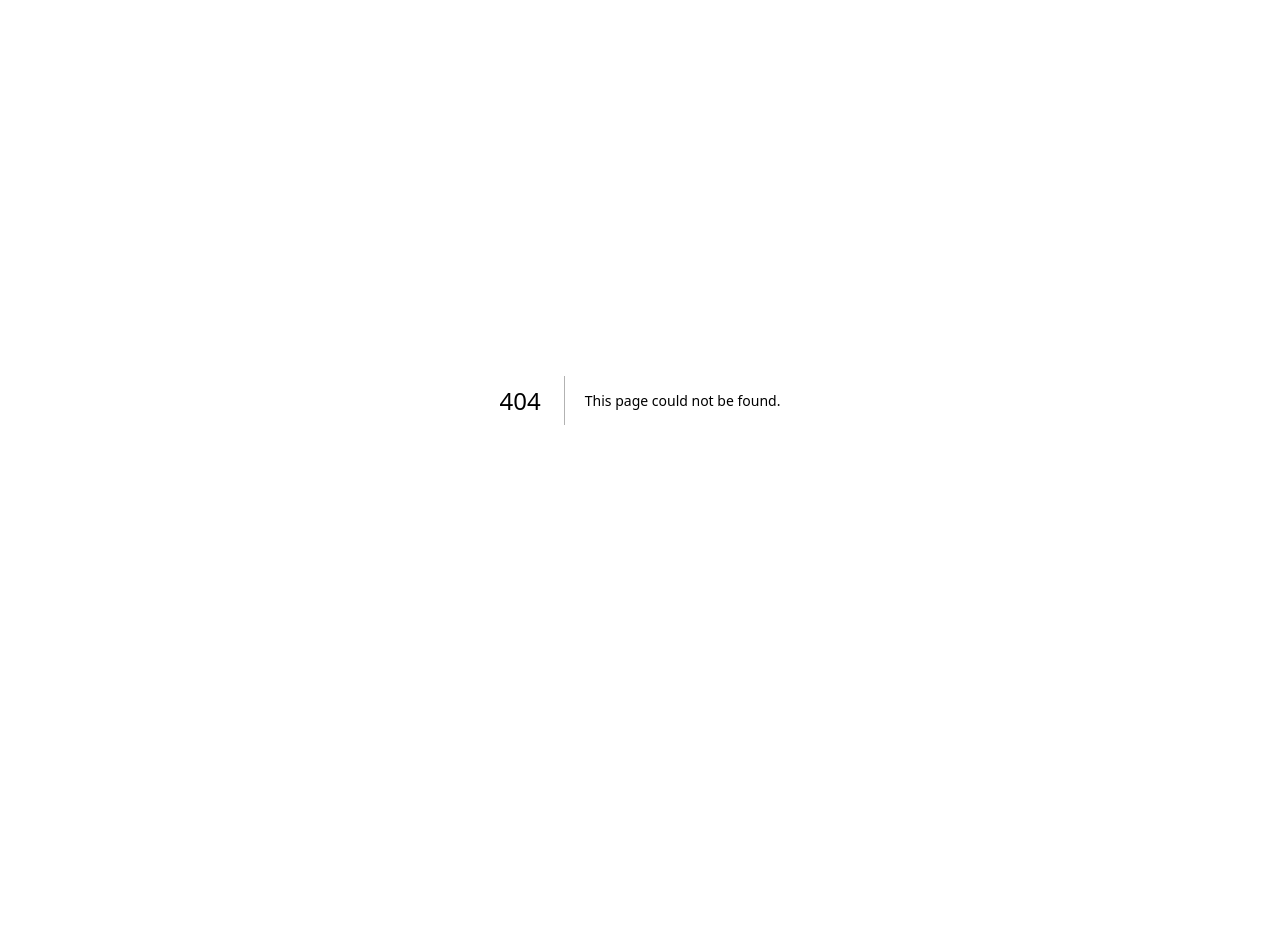
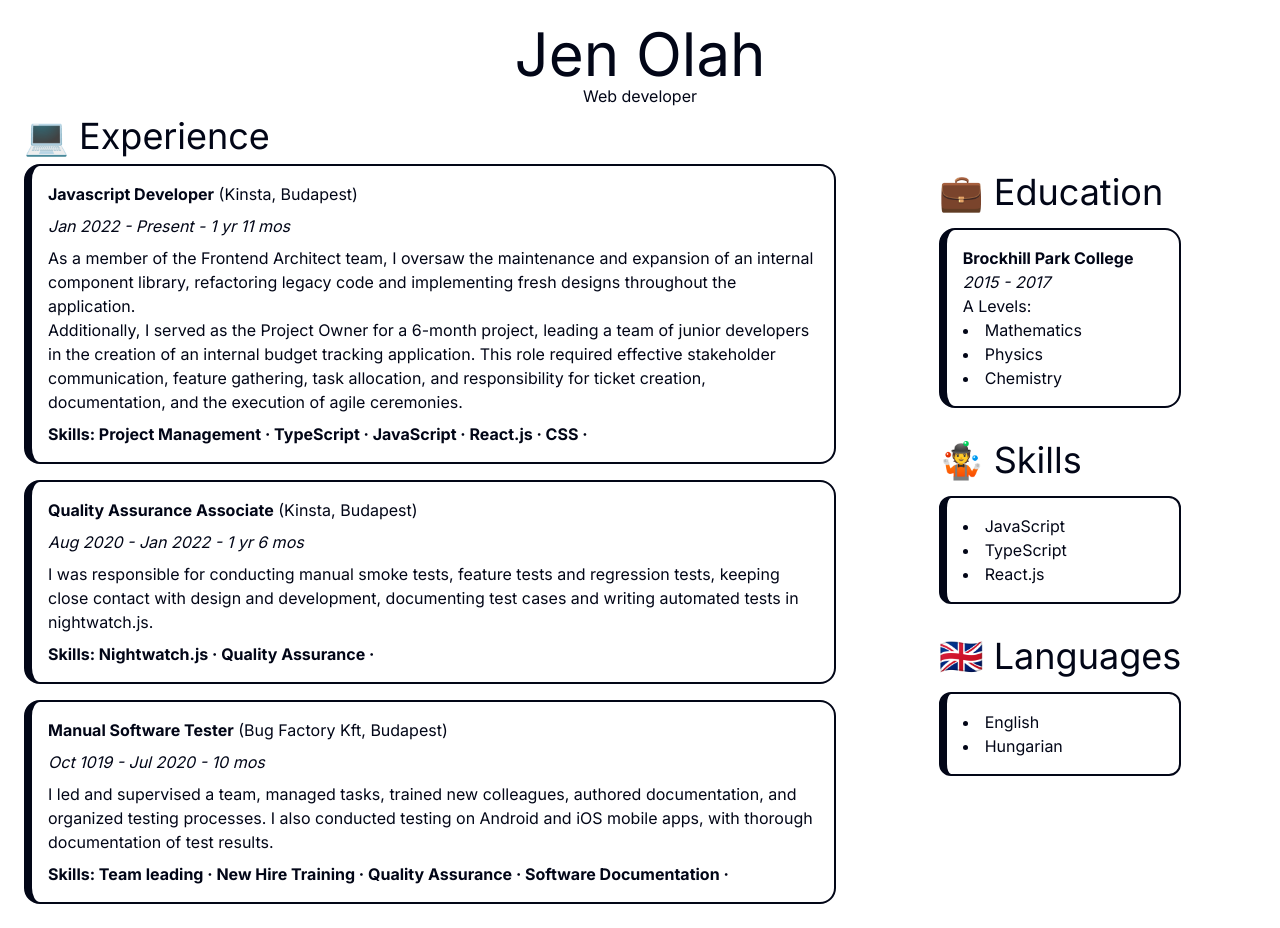
Before and after one commit to jenolah/portfolio, a Next.js app: page /about in a window 1280 px wide. Before the commit this address had no page. Before the commit the page ends 800 px from the top, so only its background shows below. Built offline with nearby package versions, Linux system fonts and the light colour scheme.

Commit message:
create basic cv page

```diff
--- /dev/null
+++ b/src/app/about/page.tsx
@@ -0,0 +1,71 @@
+import { ExperienceCard } from "@/app/components/ExperienceCard";
+import { EducationCard } from "@/app/components/EducationCard";
+import { SkillCard } from "@/app/components/SkillCard";
+
+export default function Page() {
+  return (
+    <div className="p-6 bg-white p-6 text-slate-950">
+      <h1 className="text-center text-6xl">Jen Olah</h1>
+      <h2 className="text-center">Web developer</h2>
+      <h2 className="text-4xl my-2">&#128187; Experience</h2>
+      <div className="grid grid-cols-3 gap-7 justify-items-center">
+        <div className="grid col-span-2 gap-4">
+          <ExperienceCard
+            title="Javascript Developer"
+            company="Kinsta, Budapest"
+            date="Jan 2022 - Present - 1 yr 11 mos"
+            description={[
+              "As a member of the Frontend Architect team, I oversaw the maintenance and expansion of an internal component library, refactoring legacy code and implementing fresh designs throughout the application.",
+              "Additionally, I served as the Project Owner for a 6-month project, leading a team of junior developers in the creation of an internal budget tracking application. This role required effective stakeholder communication, feature gathering, task allocation, and responsibility for ticket creation, documentation, and the execution of agile ceremonies.",
+            ]}
+            skills={[
+              "Project Management",
+              "TypeScript",
+              "JavaScript",
+              "React.js",
+              "CSS",
+            ]}
+          />
+          <ExperienceCard
+            title="Quality Assurance Associate"
+            company="Kinsta, Budapest"
+            date="Aug 2020 - Jan 2022 - 1 yr 6 mos"
+            description={[
+              "I was responsible for conducting manual smoke tests, feature tests and regression tests, keeping close contact with design and development, documenting test cases and writing automated tests in nightwatch.js.",
+            ]}
+            skills={["Nightwatch.js", "Quality Assurance"]}
+          />
+          <ExperienceCard
+            title="Manual Software Tester"
+            company="Bug Factory Kft, Budapest"
+            date="Oct 1019 - Jul 2020 - 10 mos"
+            description={[
+              "I led and supervised a team, managed tasks, trained new colleagues, authored documentation, and organized testing processes. I also conducted testing on Android and iOS mobile apps, with thorough documentation of test results.",
+            ]}
+            skills={[
+              "Team leading",
+              "New Hire Training",
+              "Quality Assurance",
+              "Software Documentation",
+            ]}
+          />
+        </div>
+        <div className="flex flex-col gap-6">
+          <EducationCard
+            school="Brockhill Park College"
+            date="2015 - 2017"
+            aLevels={["Mathematics", "Physics", "Chemistry"]}
+          />
+          <SkillCard
+            skillType="&#129337; Skills"
+            skills={["JavaScript", "TypeScript", "React.js"]}
+          />
+          <SkillCard
+            skillType="&#127468;&#127463; Languages"
+            skills={["English", "Hungarian"]}
+          />
+        </div>
+      </div>
+    </div>
+  );
+}
--- /dev/null
+++ b/src/app/components/EducationCard.tsx
@@ -0,0 +1,27 @@
+type Props = {
+  school: string;
+  date: string;
+  aLevels: string[];
+};
+
+export const EducationCard = ({ school, date, aLevels }: Props) => {
+  return (
+    <div className="flex flex-col gap-2">
+      <h3 className="text-4xl my-2">&#128188; Education</h3>
+      <div className="p-4 gap-2 border-s-8 border-2 border-slate-950 rounded-2xl">
+        <h3>
+          <b>{school}</b>
+        </h3>
+        <p>
+          <i>{date}</i>
+        </p>
+        A Levels:
+        <ul>
+          {aLevels.map((aLevel) => (
+            <li>{aLevel}</li>
+          ))}
+        </ul>
+      </div>
+    </div>
+  );
+};
--- /dev/null
+++ b/src/app/components/ExperienceCard.tsx
@@ -0,0 +1,34 @@
+type Experience = {
+  title: string;
+  company: string;
+  date: string;
+  description: string[];
+  skills: string[];
+};
+
+export const ExperienceCard = ({
+  title,
+  company,
+  date,
+  description,
+  skills,
+}: Experience) => {
+  return (
+    <div className="grid p-4 gap-2 border-s-8 border-2 rounded-2xl border-slate-950">
+      <h3>
+        <b>{title}</b> ({company})
+      </h3>
+      <p>
+        <i>{date}</i>
+      </p>
+      <div>
+        {description.map((description) => (
+          <p>{description}</p>
+        ))}
+      </div>
+      <p>
+        <b>Skills: {skills.map((skill) => `${skill} · `)}</b>
+      </p>
+    </div>
+  );
+};
--- /dev/null
+++ b/src/app/components/SkillCard.tsx
@@ -0,0 +1,17 @@
+type Props = {
+  skillType: string;
+  skills: string[];
+};
+
+export const SkillCard = ({ skillType, skills }: Props) => {
+  return (
+    <div className="flex flex-col gap-2">
+      <h3 className="text-4xl my-2">{skillType}</h3>
+      <ul className="p-4 border-s-8 border-2 border-slate-950 rounded-xl">
+        {skills.map((skills) => (
+          <li>{skills}</li>
+        ))}
+      </ul>
+    </div>
+  );
+};
--- a/src/app/globals.css
+++ b/src/app/globals.css
@@ -16,6 +16,8 @@
   }
 }
 
+ul { @apply list-disc list-inside }
+
 body {
   color: rgb(var(--foreground-rgb));
   background: linear-gradient(
```
